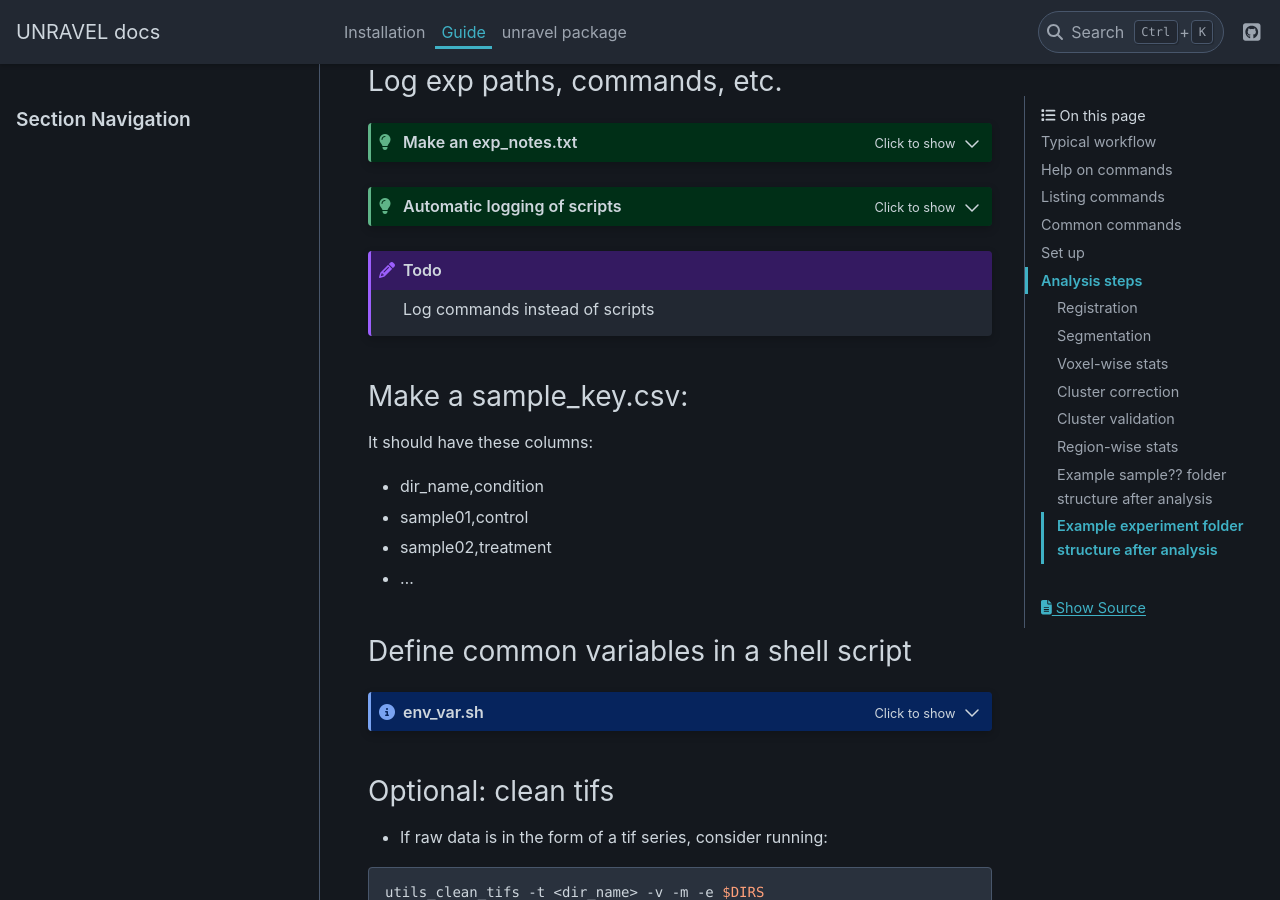
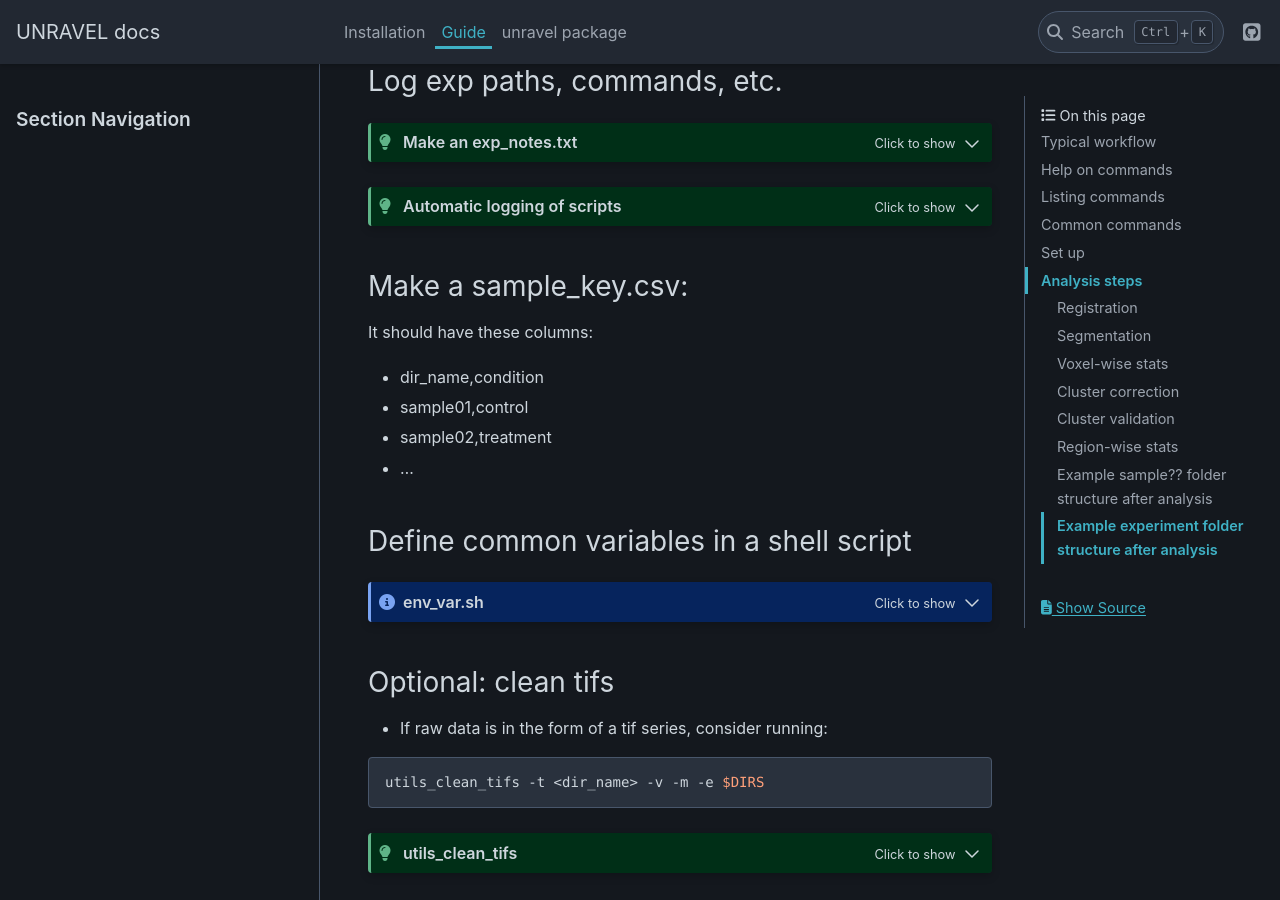
Before and after one commit to b-heifets/UNRAVEL, a Sphinx documentation site: the page built from unravel/docs/guide.md, in a window 1280 px wide and 900 px high, scrolled down 4969 px. Built offline with Sphinx 7.4.7 and the PyData theme 0.15.4, drawn with Linux system fonts in a browser that asks for light colours.

Commit message:
Removed to do item

````diff
--- a/unravel/docs/guide.md
+++ b/unravel/docs/guide.md
@@ -559,11 +559,6 @@ cat .command_log.txt | tail -10
 ```
 :::
 
-```{todo}
-Log commands instead of scripts
-```
-
-
 ### Make a sample_key.csv:
 
 It should have these columns:
````
